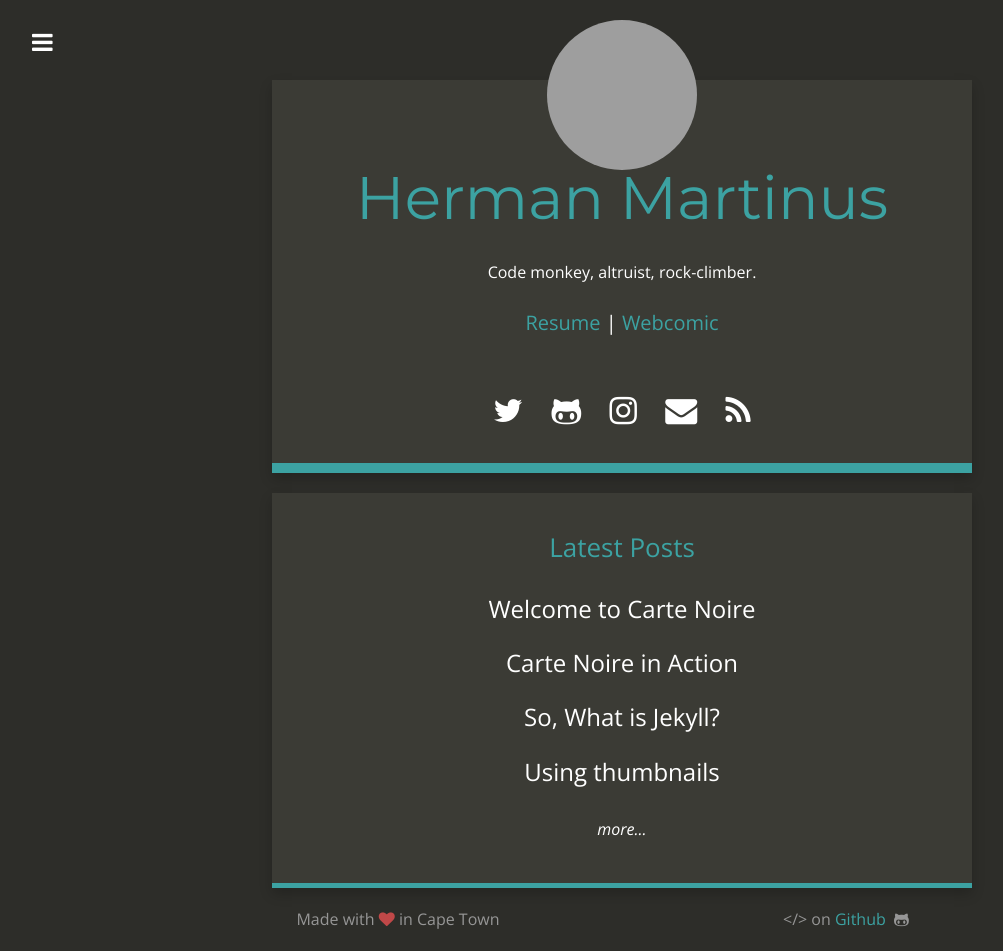
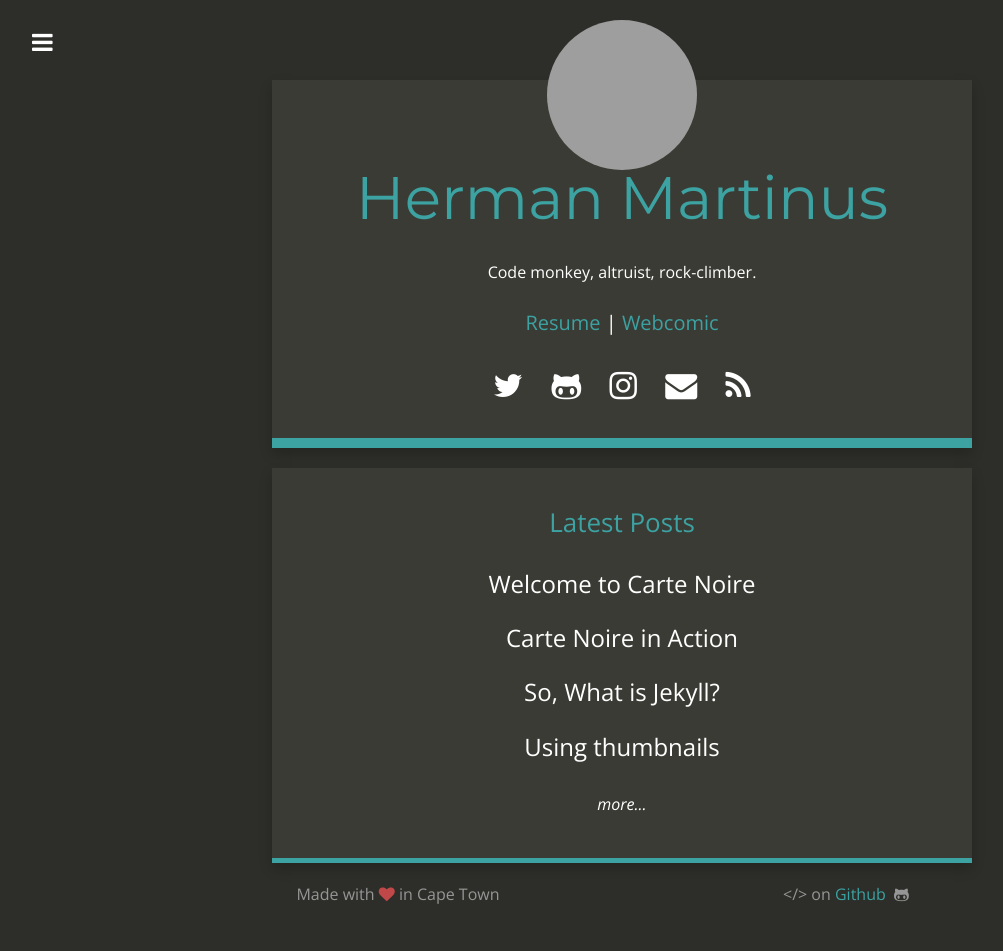
Before and after one commit to HermanMartinus/HermanMartinus.github.io, a Jekyll site: the page built from index.html, in a window 1280 px wide. Shown: the whole page, without its empty margins (18-1021 px from the left). Built offline with Jekyll 4.4.1, drawn with Linux system fonts in a browser that asks for light colours; nearby versions of some CDN libraries; after the commit the page ends 926 px from its top, so only the background shows below that; grey boxes are pictures that could not be loaded.

Commit message:
Updated content

```diff
--- a/css/style.scss
+++ b/css/style.scss
@@ -161,7 +161,6 @@ ul {
 }
 
 .links {
-	margin-top: 50px;
 	text-align: center;
 
 	i {
```
